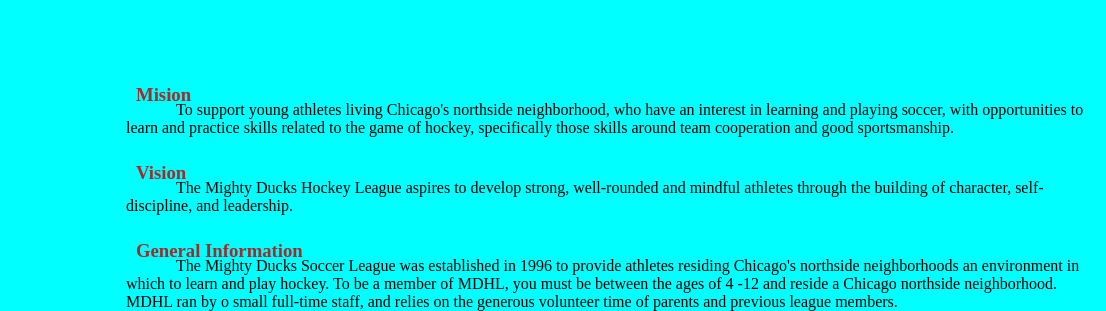
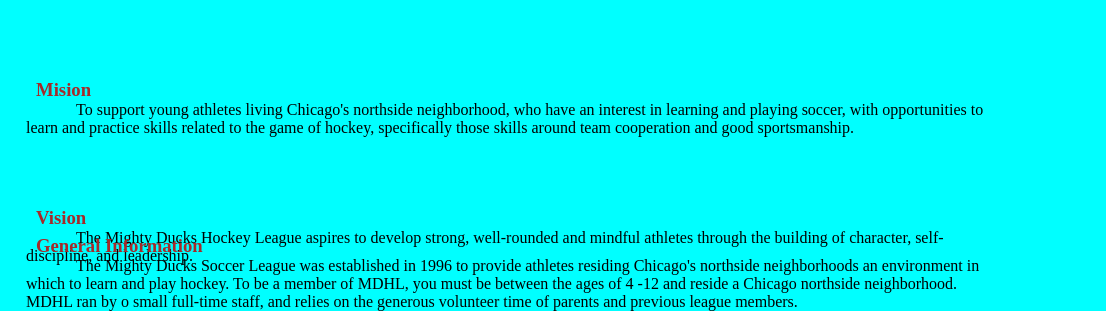
Before and after one commit to Salazar-mario/Proyecto-Hockey-Mindhub, a plain HTML site: page about.html in a window 1280 px wide. Shown: the part 541-852 px from the top of the page, 174-1280 px from the left. Drawn offline with Linux system fonts and the light colour scheme.

Commit message:
Estilos css2

```diff
--- a/Css/styles2.css
+++ b/Css/styles2.css
@@ -67,8 +67,9 @@
 
 article h3{
 position: relative;
-top: 15px;
-margin: 10px;
+top: 10px;
+margin:10px;
+right: 100px;
 color: brown;
 
 
@@ -76,14 +77,21 @@
 
 article h4{
     position: relative;
-    top: 5px;
-    left: 20px;
+
 }
-p{
+article p{
     text-indent: 50px;
+    position: relative;
+    right: 100px;
+
 
 }
 
 .box1{
     position:absolute;
 }
+
+span{
+    position: relative;
+    top: 50px;
+}
```
